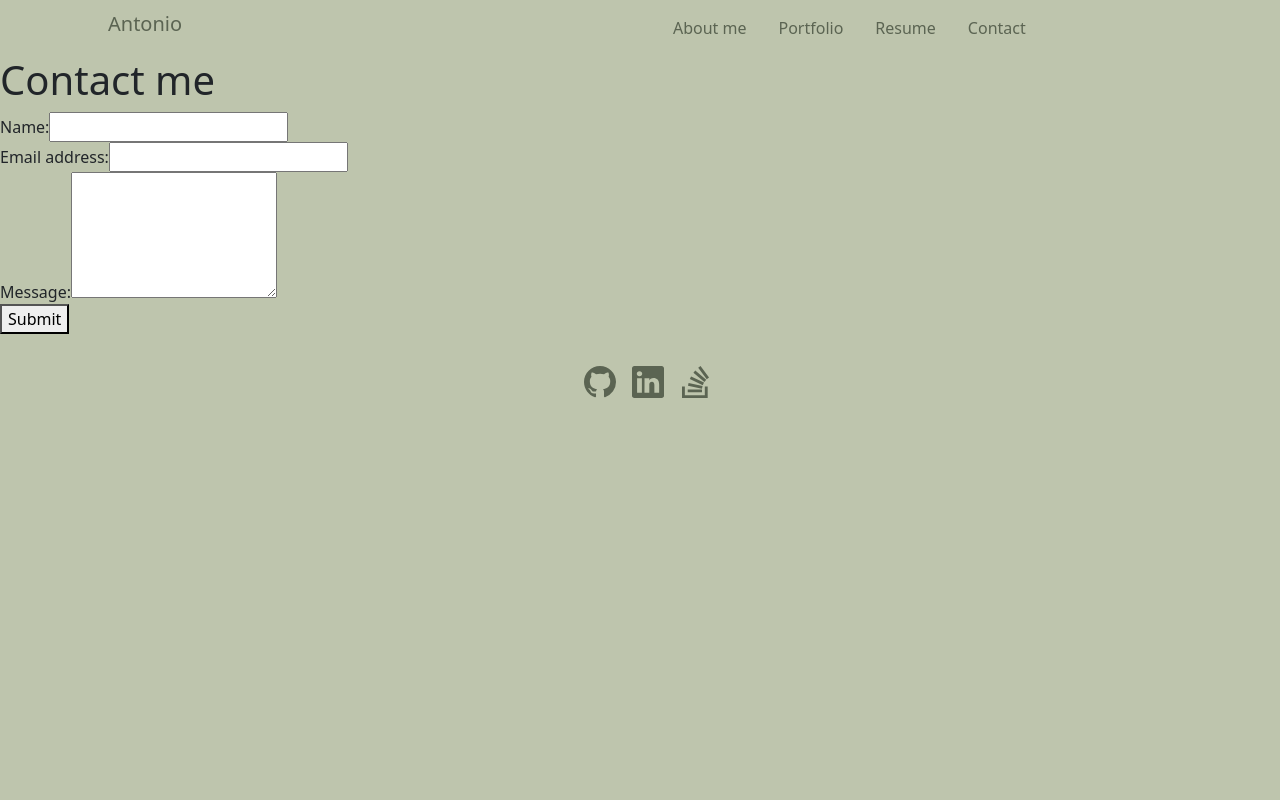
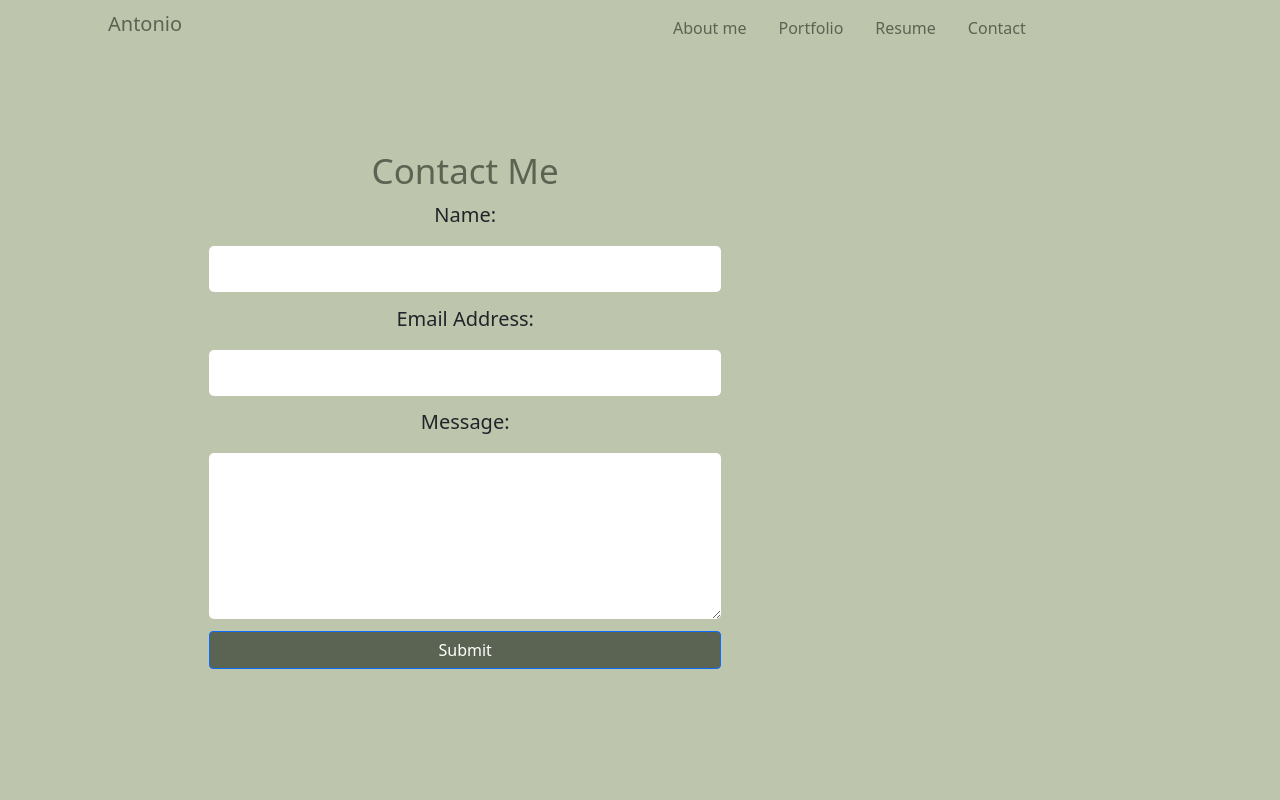
Before and after one commit to tonito98/react-portfolio, a React (Create React App) app: page /contact in a window 1280 px wide. Shown: the top 800 px of the page. Built offline with nearby package versions, Linux system fonts and the light colour scheme.

Commit message:
css styling for contact form

```diff
--- a/package.json
+++ b/package.json
@@ -8,6 +8,7 @@
     "@testing-library/user-event": "^13.5.0",
     "bootstrap": "^5.1.3",
     "react": "^18.2.0",
+    "react-bootstrap": "^2.7.0",
     "react-dom": "^18.2.0",
     "react-router-dom": "^6.4.3",
     "react-scripts": "5.0.1",
--- a/src/components/Contact/index.js
+++ b/src/components/Contact/index.js
@@ -1,13 +1,36 @@
 import React, { useState } from "react";
+import { validateEmail } from "../../utlis/helpers";
+// import 'bootstrap/dist/css/bootstrap.min.css';
+// import './custom.scss'
+import Form from 'react-bootstrap/Form';
+import Button from 'react-bootstrap/Button';
 
 function ContactForm() {
   const [formState, setFormState] = useState({name: '', email: '', message: ''});
 
+  const [errorMessage, setErrorMessage] = useState('');
   const { name, email, message } = formState;
 
   function handleChange(e) {
+    if (e.target.name === 'email'){
+      const isValid = validateEmail(e.target.value);
+      console.log(isValid);
+      // isValid conditional statement
+      if (isValid === false) {
+        setErrorMessage('Your email is invalid.');
+      } else {
+        setErrorMessage('');
+      }
+    }
+    else {
+      if (e.target.value.length === false) {
+        setErrorMessage(`${e.target.name} is required.`);
+      } else {
+        setErrorMessage('');
+      }
+    }
     setFormState({...formState, [e.target.name]: e.target.value })
-
+    console.log('errorMessage', errorMessage);
   }
 
   function handleSubmit(e) {
@@ -15,24 +38,32 @@ function ContactForm() {
     console.log(formState);
   }
   return(
-    <section>
-        <h1>Contact me</h1>
-        <form id="contact-form" onSubmit={handleSubmit}>
-           <div>
-            <label htmlFor="name">Name:</label>
-            <input type="text" defaultValue={name} onChange={handleChange} name="name" />
+    <div style={{ display: 'block',
+    width: 700,
+    padding: 30 }}>
+        {/* <h4>Contact Me</h4> */}
+        <Form id="contact-form" onSubmit={handleSubmit}>
+        <h4>Contact Me</h4>
+           <div class="form-group">
+            <label for="name">Name:</label>
+            <input type="text" defaultValue={name} required onBlur={handleChange} name="name" />
            </div>
            <div>
-            <label htmlFor="email">Email address:</label>
-            <input type="text" defaultValue={email} onChange={handleChange} name="email" />
+            <label htmlFor="email">Email Address:</label>
+            <input type="text" defaultValue={email} required onBlur={handleChange} name="email" />
            </div>
-           <div>
-            <label htmlFor="message">Message:</label>
-            <textarea name="message" defaultValue={message} onChange={handleChange} rows="5" />
-           </div>
-            <button type="submit">Submit</button>
-        </form>
-    </section>
+           <Form.Group>
+            <Form.Label htmlFor="message">Message:</Form.Label>
+            <textarea name="message" defaultValue={message} required onBlur={handleChange} rows="5" />
+           </Form.Group>
+           {errorMessage &&(
+            <div>
+              <p className="error-text">{errorMessage}</p>
+            </div>
+           )}
+            <Button type="submit">Submit</Button>
+        </Form>
+    </div>
   );
 }
 
--- a/src/custom.scss
+++ b/src/custom.scss
@@ -95,3 +95,55 @@ nav.navbar {
 .card:hover .card-img-overlay{
   display: block;
 }
+
+// Contact Form
+*{
+  box-sizing: border-box;
+  margin: 0;
+  padding: 0;
+
+}
+
+#contact-form {
+  min-width: 100%;
+  height: 100vh;
+  margin: 0vw;
+  padding: 5vw;
+  position: relative;
+  margin-left: 9vw;
+}
+
+#contact-form h4{
+   font-size: 35px;
+   text-align: center;
+   color: #5b6452;
+}
+
+#contact-form label{
+  display: block;
+  text-align: center;
+  font-size: 20px;
+  margin: 0 0 2vh 0;
+}
+
+#contact-form input, textarea{
+  display: block;
+  width: 100%;
+  padding: 0.5rem 0.8rem 0.5rem 0.8rem;
+  margin: 0.9vw 0;
+  border: 0;
+  border-radius: 5px;
+  font-size: 20px;
+}
+
+#contact-form Button{
+  background-color:#5b6452;
+  width: 100%;
+}
+// #form-box textarea{
+//   height: 15vh;
+// }
+
+#contact-form Button:hover {
+  background-color: #38412f;
+}
--- a/src/index.js
+++ b/src/index.js
@@ -2,7 +2,6 @@ import React from 'react';
 import ReactDOM from 'react-dom/client';
 
 // Bootstrap CSS
-// import "bootstrap/dist/css/bootstrap.min.css";
 import "../src/custom.scss";
 
 // Bootstrap Bundle JS
--- /dev/null
+++ b/src/utlis/helpers.js
@@ -0,0 +1,4 @@
+export function validateEmail(email) {
+    var re = /^(([^<>()[\]\\.,;:\s@"]+(\.[^<>()[\]\\.,;:\s@"]+)*)|(".+"))@((\[[0-9]{1,3}\.[0-9]{1,3}\.[0-9]{1,3}\.[0-9]{1,3}\])|(([a-zA-Z\-0-9]+\.)+[a-zA-Z]{2,}))$/;
+    return re.test(String(email).toLowerCase());
+  }
```
Also changed, not shown: 1 other file (tests, documents, lock files or other folders).
